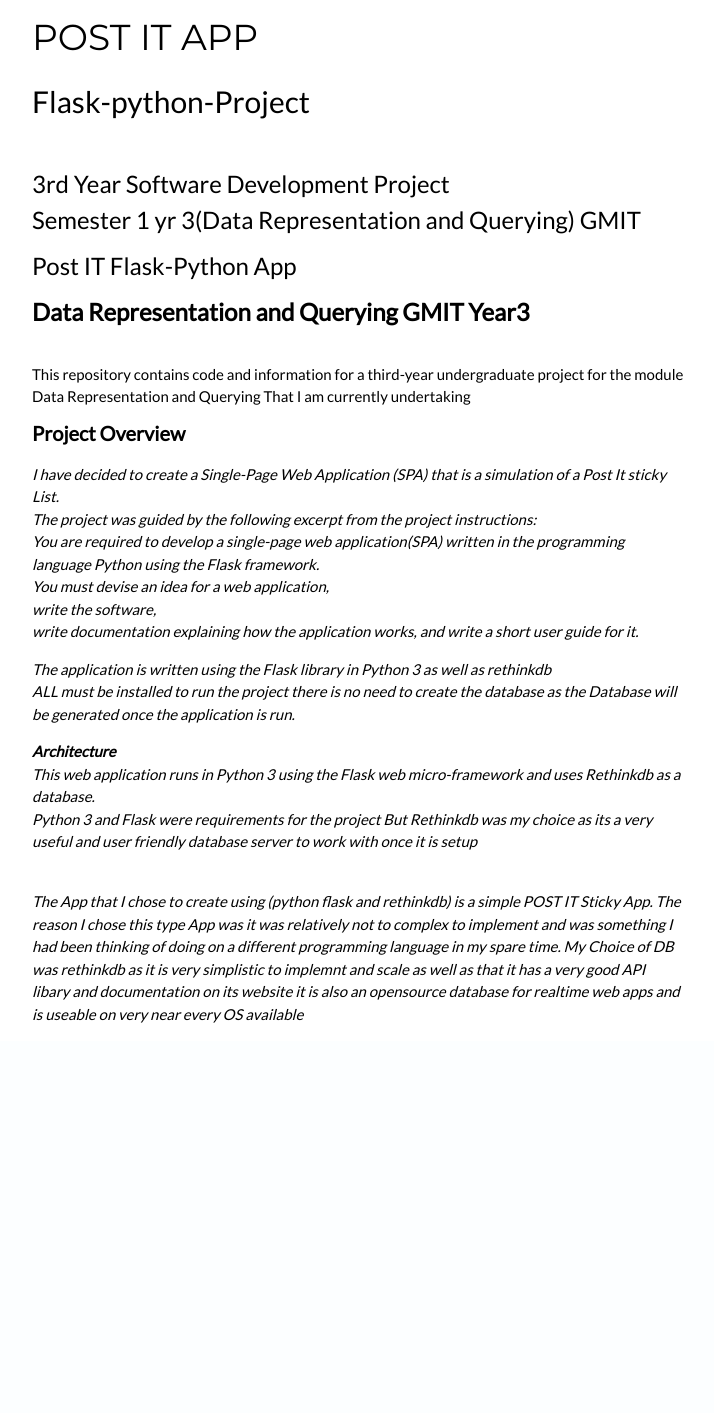
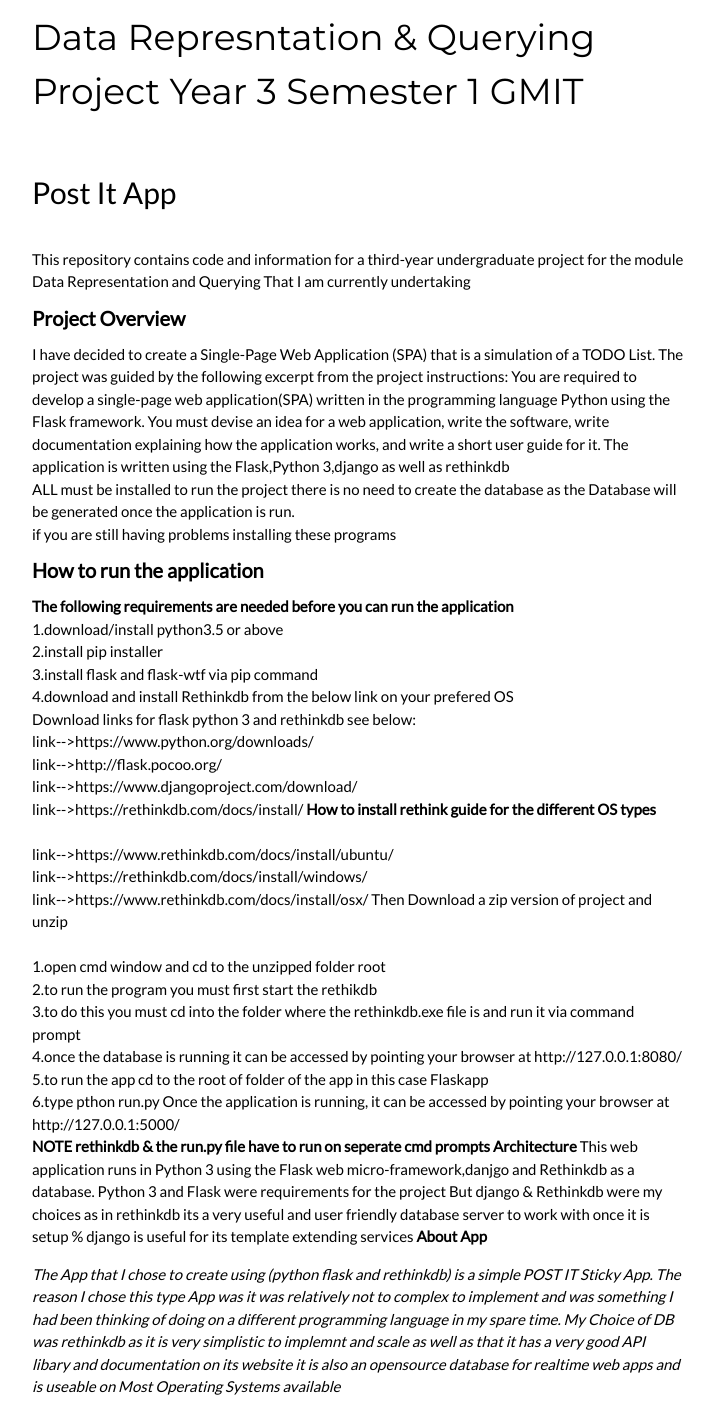
Before and after one commit to gtonra89/Data-Rep-Project, a Flask app: page /about/ in a window 1280 px wide. Shown: the part 248-1661 px from the top of the page, without its empty margins (118-832 px from the left). Before the commit the page ends 1271 px from the top, so only its background shows below. Run offline with Flask 2, Linux system fonts and the light colour scheme.

Commit message:
updated about page

```diff
--- a/flaskapp/templates/about.html
+++ b/flaskapp/templates/about.html
@@ -39,42 +39,80 @@
 <div class="w3-row-padding w3-padding-600 w3-container">
   <div class="w3-content">
     <div class="w3-twothird">
-      <h1>POST IT APP</h1>
+      <h1>Data Represntation & Querying Project Year 3 Semester 1 GMIT</h1>
       <p class="w3-text-grey">
-	  <h2>Flask-python-Project</h2>
-<br><h3>3rd Year Software Development Project
-<br>Semester 1 yr 3(Data Representation and Querying) GMIT</h3>
-
-<h3>Post IT Flask-Python App</h3>
-
-<h3><b>Data Representation and Querying GMIT Year3</b></h3>
+<br>
+<h2>Post It App</h2>
 <br>
 This repository contains code and information for a third-year undergraduate project for the module Data Representation and Querying
 That I am currently undertaking
 <br>
-<h4><b>Project Overview</b></h4><i><p>
-I have decided to create a Single-Page Web Application (SPA) that is a simulation of a Post It sticky List.<br>
-The project was guided by the following excerpt from the project instructions:<br>
-You are required to develop a single-page web application(SPA) written in the programming language Python using the Flask framework.<br>
-You must devise an idea for a web application,<br>
-write the software,<br>
-write documentation explaining how the application works, and write a short user guide for it.<i></p>
-<p><i>The application is written using the Flask library in Python 3 as well as rethinkdb
+<h4><b>Project Overview</b></h4>
+I have decided to create a Single-Page Web Application (SPA) that is a simulation of a TODO List.
+
+The project was guided by the following excerpt from the project instructions:
+
+You are required to develop a single-page web application(SPA) written in the programming language Python using the Flask framework.
+
+You must devise an idea for a web application,
+
+write the software,
+
+write documentation explaining how the application works, and write a short user guide for it.
+
+The application is written using the Flask,Python 3,django as well as rethinkdb
 <br>
-ALL must be installed to run the project there is no need to create the database  as the Database will be generated once the application is run.</i>
+ALL must be installed to run the project there is no need to create the database  as the Database will be generated once the application is run.
 <br>
-<i></p>
-<b>Architecture</b><br>
-This web application runs in Python 3 using the Flask web micro-framework and uses Rethinkdb as a database.<br>
+if you are still having problems installing these programs
 
-Python 3 and Flask were requirements for the project But Rethinkdb was my choice as its a very useful and user friendly database server
-to work with once it is setup<br>
+<h4><b>How to run the application</b></h4>
+<b>The following requirements are needed before you can run the application</b>
+<br>1.download/install python3.5 or above
+<br>2.install pip installer
+<br>3.install flask and flask-wtf via pip command
+<br>4.download and install Rethinkdb from the below link on your prefered OS
 <br>
-<p><i>
-The App that I chose to create using (python flask and rethinkdb) is a simple POST IT Sticky App.
-The reason I chose this  type App was it was relatively not to complex to implement and was something I had been thinking of doing on a different programming language in my spare time.
-My Choice of DB was rethinkdb as it is very simplistic to implemnt and scale as well as that it has a very good API libary and documentation on its website it is also an opensource database for realtime web apps and is useable on very near every OS available
-</i></p>
+
+Download links for flask python 3 and rethinkdb see below:
+
+<br>link-->https://www.python.org/downloads/
+<br>link-->http://flask.pocoo.org/
+<br>link-->https://www.djangoproject.com/download/
+<br>link-->https://rethinkdb.com/docs/install/
+
+<b>How to install rethink guide for the different OS types</b>
+<br>
+<br>link-->https://www.rethinkdb.com/docs/install/ubuntu/
+<br>link-->https://rethinkdb.com/docs/install/windows/
+<br>link-->https://www.rethinkdb.com/docs/install/osx/
+
+
+Then Download a zip version of project and unzip
+<br>
+<br>1.open cmd window and cd to the unzipped folder root
+<br>2.to run the program you must first start the rethikdb
+<br>3.to do this you must cd into the folder where the rethinkdb.exe file is and run it via command prompt
+<br>4.once the database is running it can be accessed by pointing your browser at http://127.0.0.1:8080/
+<br>5.to run the app cd to the root of folder of the app in this case Flaskapp
+<br>6.type pthon run.py Once the application is running, it can be accessed by pointing your browser at http://127.0.0.1:5000/
+<br><b>NOTE rethinkdb & the run.py file have to run on seperate cmd prompts</b>
+
+<b>Architecture</b>
+
+This web application runs in Python 3 using the Flask web micro-framework,danjgo and  Rethinkdb as a database.
+
+Python 3 and Flask were requirements for the project But django & Rethinkdb were my choices as  in rethinkdb its a very useful and user friendly database server
+to work with once it is setup % django is useful for its template extending  services
+
+<b>About App</b>
+
+<p><i>The App that I chose to create using (python flask and rethinkdb) is a simple POST IT Sticky App.
+The reason I chose this type App was it was relatively not to complex to implement and was something I had been thinking of doing on a different programming language in my spare time.
+My Choice of DB was rethinkdb as it is very simplistic to implemnt and scale as well as that it has a very good API libary and documentation on its website
+it is also an opensource database for realtime web apps and is useable on Most Operating Systems available</i></p>
+
+
 	</div>
   </div>
 </div>
```
